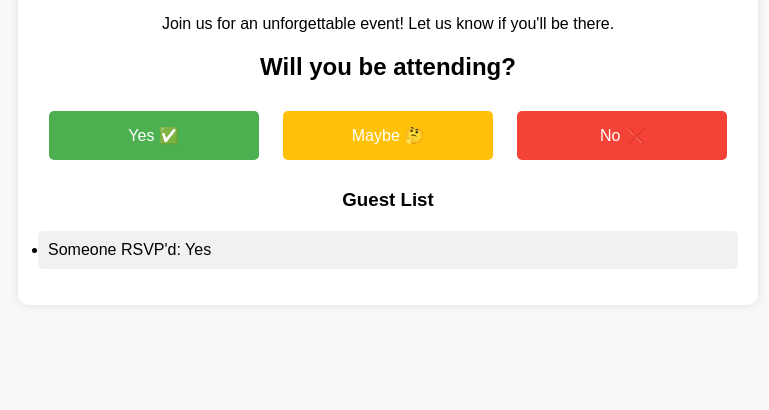
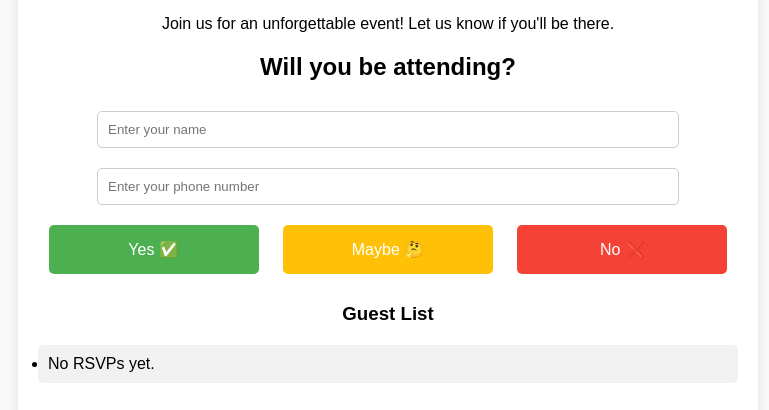
Before and after one commit to EspadaX87/Mitchie-Party-RSVP, a website: page index.html in a window 1280 px wide. Both pictures are taken after a click on the button "Yes ✅". Shown: the part 350-760 px from the top of the page, without its empty margins (252-1021 px from the left). Drawn offline with Linux system fonts and the light colour scheme.

Commit message:
Update index.html

```diff
--- a/index.html
+++ b/index.html
@@ -22,7 +22,9 @@
         .banner {
             width: 100%;
             height: 200px;
-            background: url('https://source.unsplash.com/1200x400/?party,celebration') center/cover;
+            background-image: url('https://source.unsplash.com/1200x400/?party,celebration');
+            background-size: cover;
+            background-position: center;
             border-radius: 10px 10px 0 0;
         }
         h1 {
@@ -56,6 +58,13 @@
             background: #f1f1f1;
             border-radius: 5px;
         }
+        .rsvp-form input {
+            width: 80%;
+            padding: 10px;
+            margin: 10px;
+            border: 1px solid #ccc;
+            border-radius: 5px;
+        }
     </style>
 </head>
 <body>
@@ -66,6 +75,10 @@
         <p>Join us for an unforgettable event! Let us know if you'll be there.</p>
 
         <h2>Will you be attending?</h2>
+        <div class="rsvp-form">
+            <input type="text" id="name" placeholder="Enter your name">
+            <input type="text" id="phone" placeholder="Enter your phone number">
+        </div>
         <div class="rsvp-options">
             <button onclick="submitRSVP('Yes')">Yes ✅</button>
             <button class="maybe" onclick="submitRSVP('Maybe')">Maybe 🤔</button>
@@ -80,13 +93,23 @@
 
     <script>
         function submitRSVP(response) {
+            const name = document.getElementById("name").value;
+            const phone = document.getElementById("phone").value;
+            if (!name || !phone) {
+                alert("Please enter your name and phone number before RSVPing.");
+                return;
+            }
+
             const guestList = document.getElementById("guest-list");
             if (guestList.innerHTML.includes("No RSVPs yet")) {
                 guestList.innerHTML = "";
             }
             const listItem = document.createElement("li");
-            listItem.textContent = `Someone RSVP'd: ${response}`;
+            listItem.textContent = `${name} (${phone}) RSVP'd: ${response}`;
             guestList.appendChild(listItem);
+
+            document.getElementById("name").value = "";
+            document.getElementById("phone").value = "";
         }
     </script>
 </body>
```
